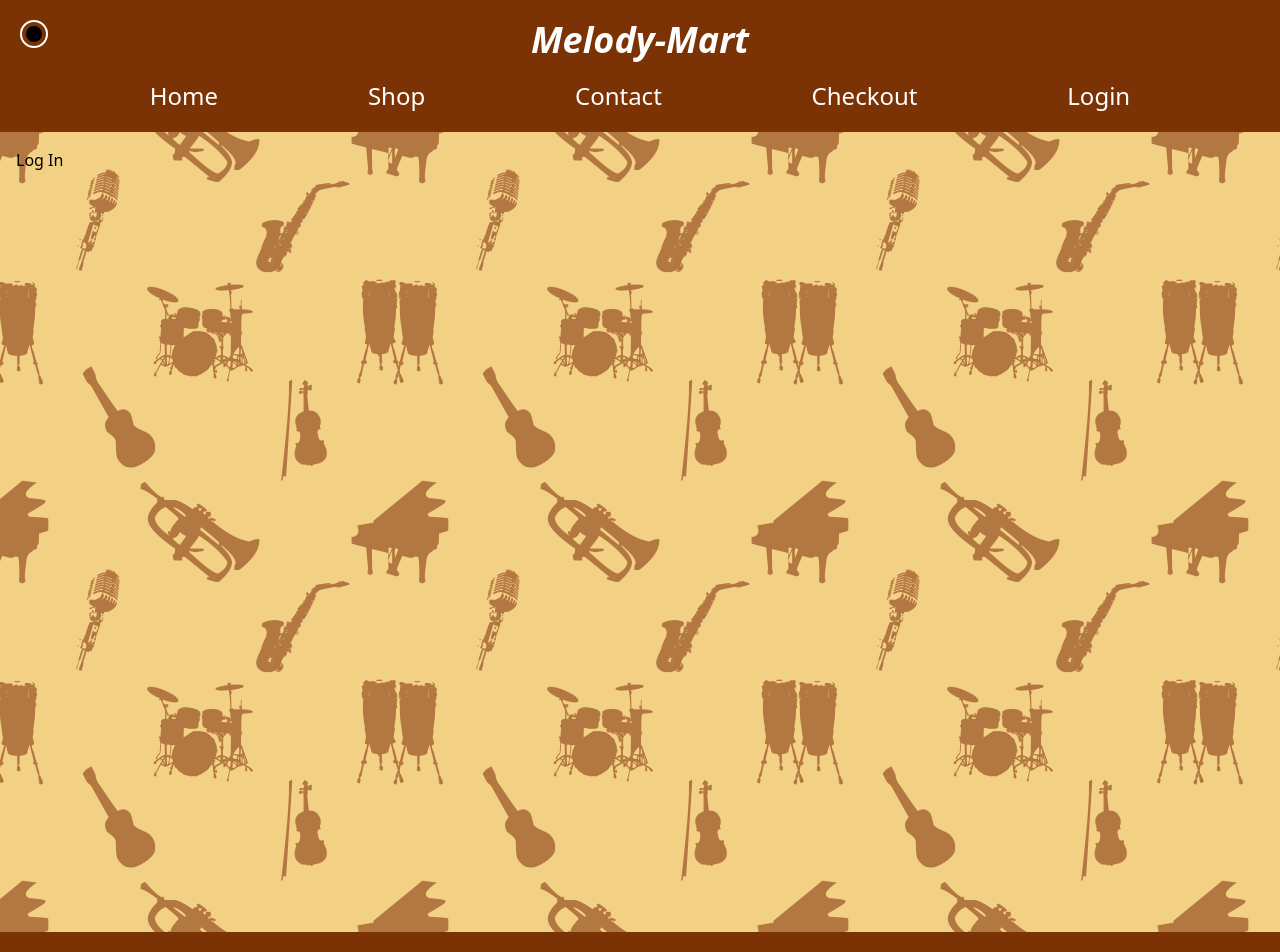
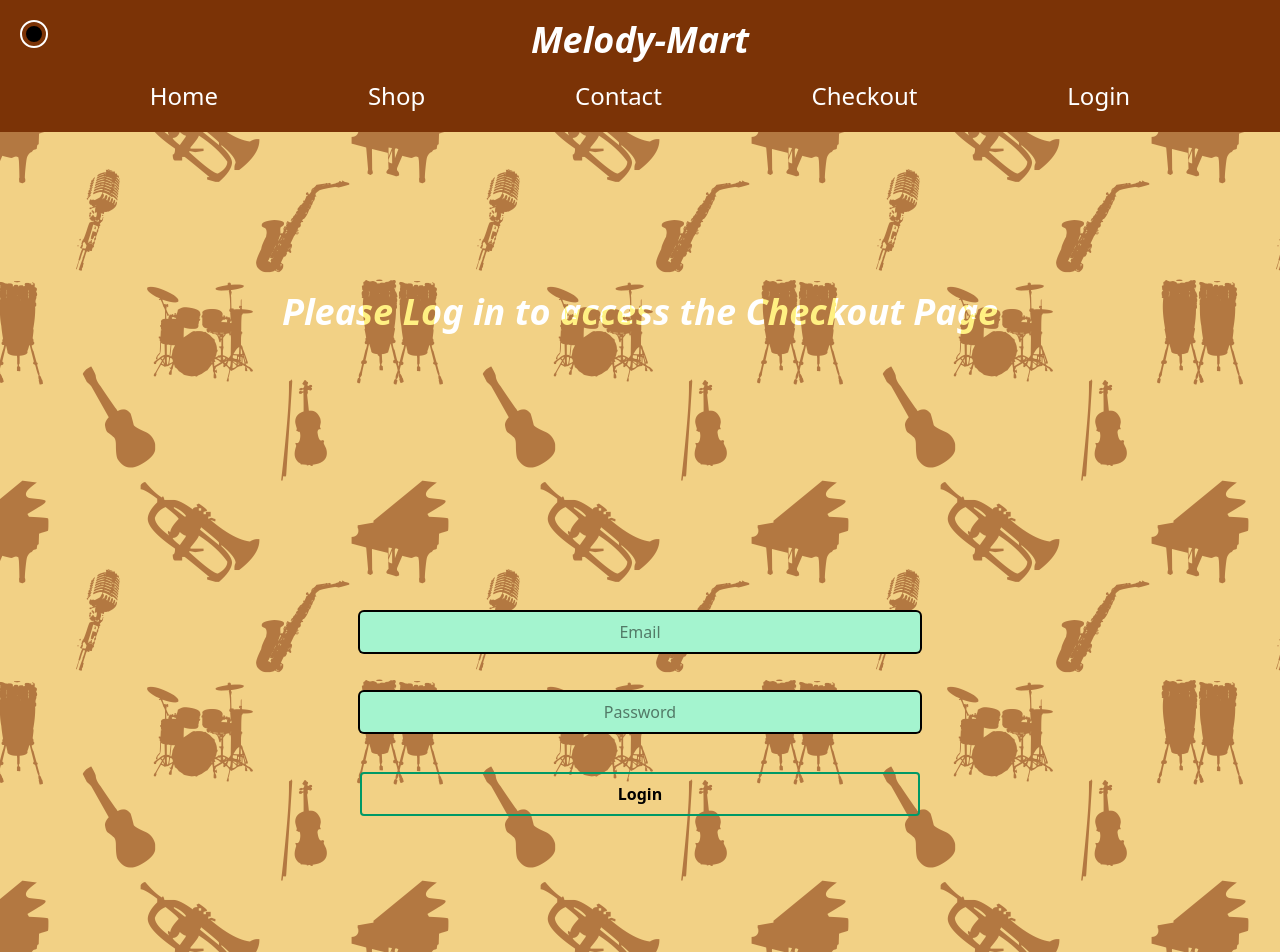
Before and after one commit to KeeganKevern/melody-mart, a Vue app in the folder melody-mart/: page /login in a window 1280 px wide. Shown: the top 952 px of the page. Built offline with nearby package versions, Linux system fonts and the light colour scheme; no server answers.

Commit message:
added firebase auth, route blocking, and toastification to let the user know why they were blocked

```diff
--- a/melody-mart/package.json
+++ b/melody-mart/package.json
@@ -16,6 +16,7 @@
     "@tailwindcss/vite": "^4.1.3",
     "aos": "^2.3.4",
     "dotenv": "^16.5.0",
+    "firebase": "^11.6.0",
     "pinia": "^3.0.1",
     "swiper": "^11.2.6",
     "tailwindcss": "^4.1.3",
--- a/melody-mart/src/App.vue
+++ b/melody-mart/src/App.vue
@@ -17,7 +17,7 @@ AOS.init();
 
     <nav class="flex justify-evenly w-full mb-5 text-xl md:text-2xl">
       <RouterLink to="/">Home</RouterLink>
-      <RouterLink to="/shop" class="">Shop</RouterLink>
+      <RouterLink to="/shop">Shop</RouterLink>
       <RouterLink to="/contact">Contact</RouterLink>
       <RouterLink to="/checkout">Checkout</RouterLink>
       <RouterLink to="/login">Login</RouterLink>
--- a/melody-mart/src/assets/main.css
+++ b/melody-mart/src/assets/main.css
@@ -5,3 +5,7 @@
 *::after {
   box-sizing: border-box;
 }
+
+.reroutedToast {
+  @apply bg-red-500 text-white px-4 py-2 rounded-md shadow-lg;
+}
--- a/melody-mart/src/components/homecomponents/carousel.vue
+++ b/melody-mart/src/components/homecomponents/carousel.vue
@@ -15,12 +15,12 @@
   >
     <swiper-slide
       v-for="product in catalogueDataStore.catalogueOfProducts"
-      class="flex self-center shadow-2xl"
+      class="flex self-center"
       :key="product.id"
     >
       <router-link
         to="/product"
-        class="flex flex-wrap gap-4 justify-center cursor-pointer"
+        class="flex flex-wrap justify-center cursor-pointer"
       >
         <ProductCard
           @click="handleClick(product)"
--- /dev/null
+++ b/melody-mart/src/components/loginviewcomponents/Login.vue
@@ -0,0 +1,45 @@
+<!-- src/components/Login.vue -->
+<template>
+  <div class="flex justify-center">
+    <form
+      @submit.prevent="handleLogin"
+      class="flex flex-col gap-4 w-3/4 md:gap-10 lg:w-1/2"
+    >
+      <input
+        v-model="email"
+        type="email"
+        placeholder="Email"
+        class="p-2 rounded-sm text-center ring-2 bg-emerald-200 hover:bg-teal-300"
+      />
+      <input
+        v-model="password"
+        type="password"
+        placeholder="Password"
+        class="p-2 rounded-sm text-center ring-2 bg-emerald-200 hover:bg-teal-300"
+      />
+      <button
+        type="submit"
+        class="p-2 border-2 rounded-sm transition border-emerald-600 hover:bg-emerald-600 font-bold hover:text-white cursor-pointer"
+      >
+        Login
+      </button>
+    </form>
+  </div>
+</template>
+
+<script setup>
+import { ref } from "vue";
+import { useAuthStore } from "@/stores/AuthStore";
+
+const email = ref("");
+const password = ref("");
+const authStore = useAuthStore();
+
+const handleLogin = async () => {
+  try {
+    await authStore.login(email.value, password.value);
+  } catch (err) {
+    console.error(err.message);
+  }
+};
+</script>
--- /dev/null
+++ b/melody-mart/src/components/loginviewcomponents/Logout.vue
@@ -0,0 +1,24 @@
+<template>
+  <div class="flex justify-center gap-4 w-3/4">
+    <TheButton
+      @click="handleLogout"
+      :buttonText="'LogOut'"
+      class="p-2 border-2 transition rounded-sm border-red-600 hover:bg-red-600 font-bold hover:text-white cursor-pointer w-full"
+    />
+  </div>
+</template>
+
+<script setup>
+import { useAuthStore } from "@/stores/AuthStore";
+import TheButton from "../universalcomponents/TheButton.vue";
+
+const authStore = useAuthStore();
+
+const handleLogout = async () => {
+  try {
+    await authStore.logout();
+  } catch (err) {
+    console.error(err.message);
+  }
+};
+</script>
--- /dev/null
+++ b/melody-mart/src/firebase.js
@@ -0,0 +1,16 @@
+import { initializeApp } from "firebase/app";
+import { getAuth } from "firebase/auth";
+
+const firebaseConfig = {
+  apiKey: import.meta.env.VITE_FIREBASEKEY,
+  authDomain: "melody-mart-6f88c.firebaseapp.com",
+  projectId: "melody-mart-6f88c",
+  storageBucket: "melody-mart-6f88c.firebasestorage.app",
+  messagingSenderId: "476206574469",
+  appId: "1:476206574469:web:aebc3fdafdfc7fc3aa32ec",
+};
+
+const app = initializeApp(firebaseConfig);
+const auth = getAuth(app);
+
+export { auth };
--- a/melody-mart/src/main.js
+++ b/melody-mart/src/main.js
@@ -6,9 +6,15 @@ import { createPinia } from "pinia";
 import App from "./App.vue";
 import router from "./router";
 
+import Toast from "vue-toastification";
+const options = {
+  //toastOptions
+};
+import "vue-toastification/dist/index.css";
+
 const app = createApp(App);
 
 app.use(createPinia());
 app.use(router);
-
+app.use(Toast, options);
 app.mount("#app");
--- a/melody-mart/src/router/index.js
+++ b/melody-mart/src/router/index.js
@@ -1,5 +1,7 @@
 import { createRouter, createWebHistory } from "vue-router";
 import HomeView from "../views/HomeView.vue";
+import { useAuthStore } from "@/stores/AuthStore";
+import { useToast } from "vue-toastification";
 
 const router = createRouter({
   history: createWebHistory(import.meta.env.BASE_URL),
@@ -13,44 +15,47 @@ const router = createRouter({
     {
       path: "/shop",
       name: "shop",
-      // route level code-splitting
-      // this generates a separate chunk (About.[hash].js) for this route
-      // which is lazy-loaded when the route is visited.
+
       component: () => import("../views/ShopView.vue"),
     },
     {
       path: "/product",
       name: "product",
-      // route level code-splitting
-      // this generates a separate chunk (About.[hash].js) for this route
-      // which is lazy-loaded when the route is visited.
+
       component: () => import("../views/ProductView.vue"),
     },
     {
       path: "/checkout",
       name: "checkout",
-      // route level code-splitting
-      // this generates a separate chunk (About.[hash].js) for this route
-      // which is lazy-loaded when the route is visited.
+      meta: { requiresAuth: true },
+
       component: () => import("../views/CheckoutView.vue"),
     },
     {
       path: "/contact",
       name: "contact",
-      // route level code-splitting
-      // this generates a separate chunk (About.[hash].js) for this route
-      // which is lazy-loaded when the route is visited.
+
       component: () => import("../views/ContactView.vue"),
     },
     {
       path: "/login",
       name: "login",
-      // route level code-splitting
-      // this generates a separate chunk (About.[hash].js) for this route
-      // which is lazy-loaded when the route is visited.
+
       component: () => import("../views/LoginView.vue"),
     },
   ],
 });
 
+router.beforeEach((to, from, next) => {
+  const authStore = useAuthStore();
+
+  // If route needs auth and user not logged in, redirect
+  if (to.meta.requiresAuth && !authStore.user) {
+    // Delay toast until after redirect
+    next({ name: "login", query: { reason: "auth" } });
+  } else {
+    next();
+  }
+});
+
 export default router;
--- /dev/null
+++ b/melody-mart/src/stores/AuthStore.js
@@ -0,0 +1,32 @@
+import { defineStore } from "pinia";
+import { ref } from "vue";
+import { auth } from "../firebase";
+import {
+  onAuthStateChanged,
+  signInWithEmailAndPassword,
+  signOut,
+} from "firebase/auth";
+
+export const useAuthStore = defineStore("auth", () => {
+  const user = ref(null);
+
+  const login = async (email, password) => {
+    await signInWithEmailAndPassword(auth, email, password);
+  };
+
+  const logout = async () => {
+    await signOut(auth);
+  };
+
+  onAuthStateChanged(auth, (firebaseUser) => {
+    user.value = firebaseUser;
+  });
+
+  //This authorises a toast to be implimented on redirection (used if user is not logged in)
+
+  return {
+    user,
+    login,
+    logout,
+  };
+});
--- a/melody-mart/src/views/HomeView.vue
+++ b/melody-mart/src/views/HomeView.vue
@@ -1,13 +1,6 @@
 <script setup>
 import carousel from "@/components/homecomponents/carousel.vue";
 import tesimonials from "@/components/homecomponents/tesimonials.vue";
-
-import { useCatalogueDataStore } from "@/stores/CatalogueDataStore.js";
-
-const catalogueDataStore = useCatalogueDataStore();
-function handleClick(product) {
-  catalogueDataStore.updateSelectedProduct(product);
-}
 </script>
 
 <template>
@@ -21,7 +14,9 @@ function handleClick(product) {
       <div class="m-4">
         <carousel />
       </div>
-      <tesimonials />
+      <router-link to="/contact">
+        <tesimonials />
+      </router-link>
     </div>
   </main>
 </template>
--- a/melody-mart/src/views/LoginView.vue
+++ b/melody-mart/src/views/LoginView.vue
@@ -1,5 +1,40 @@
 <template>
-  <div>
-    <h1>Log In</h1>
-  </div>
+  <main class="flex flex-col items-center gap-50 p-20">
+    <h1
+      class="text-center font-bold text-2xl lg:text-4xl text-white italic mix-blend-overlay cursor-default lg:m-20"
+    >
+      Please Log in to access the Checkout Page
+    </h1>
+    <Login v-if="!authStore.user" class="w-full" />
+    <Logout v-if="authStore.user" />
+    <p
+      v-if="!authStore.user"
+      class="text-center font-bold text-2xl lg:text-4xl italic cursor-text m-10 lg:m-20"
+    >
+      DEFAULT EMAIL @ PASSWORD<br />default@defaultemail.com
+      <br />D3F4(_)lt_P4$$W0Rd
+    </p>
+  </main>
 </template>
+<script setup>
+import Login from "@/components/loginviewcomponents/Login.vue";
+import Logout from "@/components/loginviewcomponents/Logout.vue";
+import { useAuthStore } from "@/stores/AuthStore";
+import { onMounted } from "vue";
+const authStore = useAuthStore();
+
+import { useRoute } from "vue-router";
+import { useToast } from "vue-toastification";
+
+const route = useRoute();
+const toast = useToast();
+
+onMounted(() => {
+  if (route.query.reason === "auth") {
+    toast.warning("You must be logged in to access the checkout page.", {
+      toastClassName: "top-75",
+      bodyClassName: "!text-2xl !font-extrabold",
+    });
+  }
+});
+</script>
```
Also changed, not shown: 1 other file (tests, documents, lock files or other folders).
